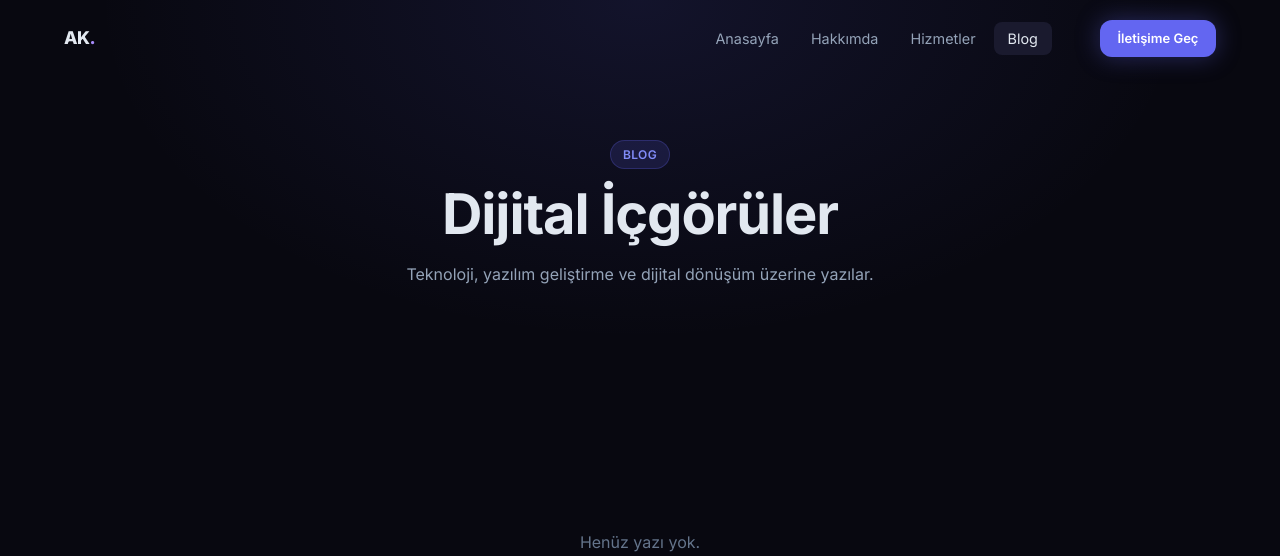
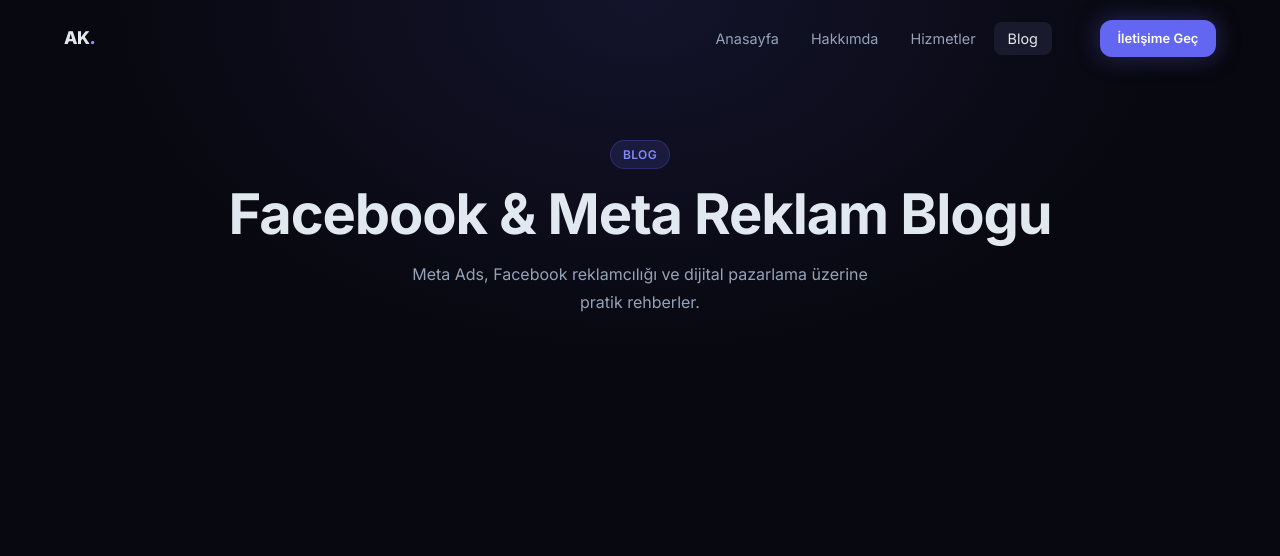
Before and after one commit to abdurrahmankayaart/abdurrahmankaya-website, a PHP site: page /blog.php in a window 1280 px wide. Shown: the top 556 px of the page. Run offline with PHP 8.4, Linux system fonts and the light colour scheme; data comes from the database, SQL or seed files in the repository; data that the repository does not hold is empty; some libraries are stand-ins or nearby versions.

Commit message:
SEO: LocalBusiness schema, keyword-rich meta tags, H1 ve blog başlıkları güncellendi
- index.php: ProfessionalService schema eklendi, blog/iletişim bölüm metinleri Meta reklamcılığı odaklı güncellendi, H1 fallback düzeltildi
- blog.php: Sayfa başlığı ve meta description Facebook/Meta Ads anahtar kelimeleri içerecek şekilde yenilendi, H1 güncellendi
- do_seo.php: DB ayarlarını (site_title, site_desc, hero_title, hero_subtitle) güncellemek için geçici script

Co-Authored-By: Claude Sonnet 4.6 <noreply@anthropic.com>

```diff
--- a/html/blog.php
+++ b/html/blog.php
@@ -40,18 +40,18 @@ $site_name = $cfg['site_name'] ?? 'Abdurrahman Kaya';
 <head>
   <meta charset="UTF-8">
   <meta name="viewport" content="width=device-width, initial-scale=1.0">
-  <title>Blog — <?= e($site_name) ?></title>
-  <meta name="description" content="<?= e($site_name) ?> blog — teknoloji, yazılım ve dijital dönüşüm yazıları.">
+  <title>Blog — Facebook & Meta Reklam Danışmanlığı | <?= e($site_name) ?></title>
+  <meta name="description" content="Facebook reklamcılığı, Meta Ads optimizasyonu, Instagram reklamları ve dijital pazarlama hakkında pratik rehberler ve ipuçları. <?= e($site_name) ?> blogu.">
   <link rel="canonical" href="<?= SITE_URL ?>/blog.php">
   <meta property="og:type"        content="website">
   <meta property="og:site_name"   content="<?= e($site_name) ?>">
-  <meta property="og:title"       content="Blog — <?= e($site_name) ?>">
-  <meta property="og:description" content="Teknoloji ve yazılım geliştirme hakkında içgörüler.">
+  <meta property="og:title"       content="Blog — Facebook & Meta Reklam Danışmanlığı | <?= e($site_name) ?>">
+  <meta property="og:description" content="Facebook reklamcılığı, Meta Ads optimizasyonu ve dijital pazarlama hakkında pratik rehberler.">
   <meta property="og:url"         content="<?= SITE_URL ?>/blog.php">
   <?php if ($cfg['hero_photo'] ?? ''): ?><meta property="og:image" content="<?= SITE_URL . e($cfg['hero_photo']) ?>"><?php endif; ?>
   <meta name="twitter:card"        content="summary_large_image">
-  <meta name="twitter:title"       content="Blog — <?= e($site_name) ?>">
-  <meta name="twitter:description" content="Teknoloji ve yazılım geliştirme hakkında içgörüler.">
+  <meta name="twitter:title"       content="Blog — Facebook & Meta Reklam Danışmanlığı | <?= e($site_name) ?>">
+  <meta name="twitter:description" content="Facebook reklamcılığı, Meta Ads optimizasyonu ve dijital pazarlama hakkında pratik rehberler.">
   <?php if ($cfg['hero_photo'] ?? ''): ?><meta name="twitter:image" content="<?= SITE_URL . e($cfg['hero_photo']) ?>"><?php endif; ?>
   <link rel="icon" href="/favicon.svg" type="image/svg+xml">
   <meta name="theme-color" content="#080810">
@@ -91,8 +91,8 @@ $site_name = $cfg['site_name'] ?? 'Abdurrahman Kaya';
   <div class="blog-hero">
     <div class="container">
       <span class="badge badge-accent">Blog</span>
-      <h1 style="margin-top:.75rem">Dijital İçgörüler</h1>
-      <p>Teknoloji, yazılım geliştirme ve dijital dönüşüm üzerine yazılar.</p>
+      <h1 style="margin-top:.75rem">Facebook & Meta Reklam Blogu</h1>
+      <p>Meta Ads, Facebook reklamcılığı ve dijital pazarlama üzerine pratik rehberler.</p>
     </div>
   </div>
 
```
Also changed, not shown: html/do_seo.php (added, +18 -0 lines), html/index.php (+20 -4 lines).
